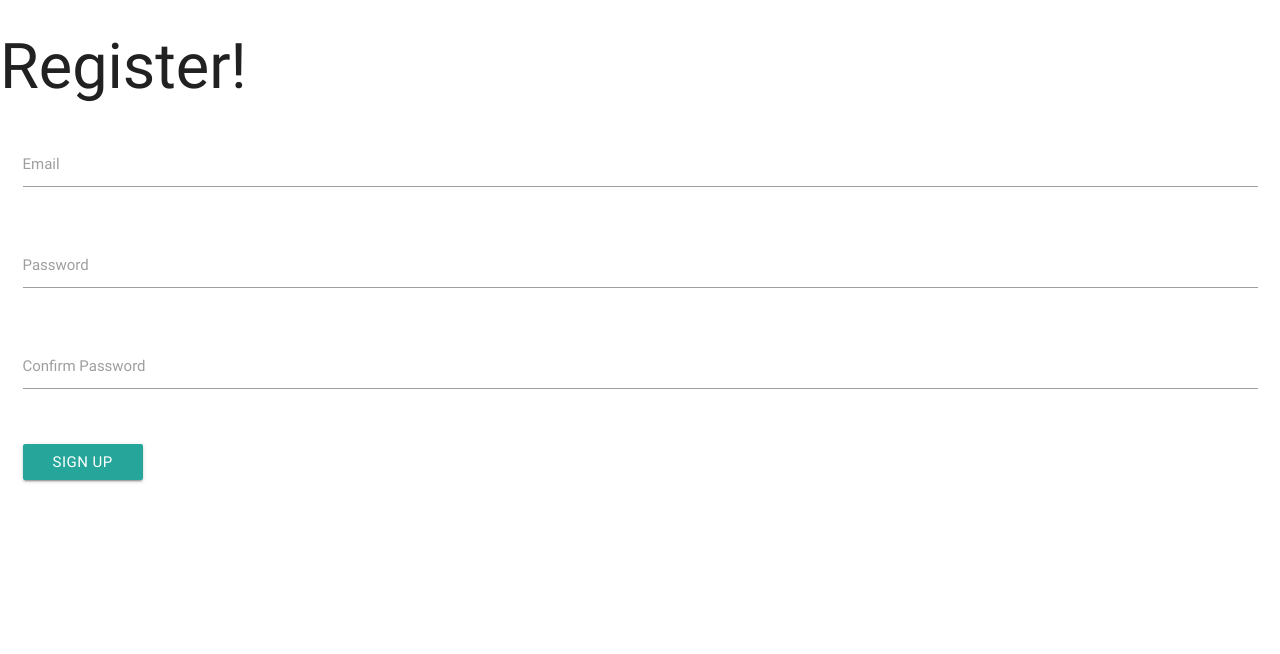
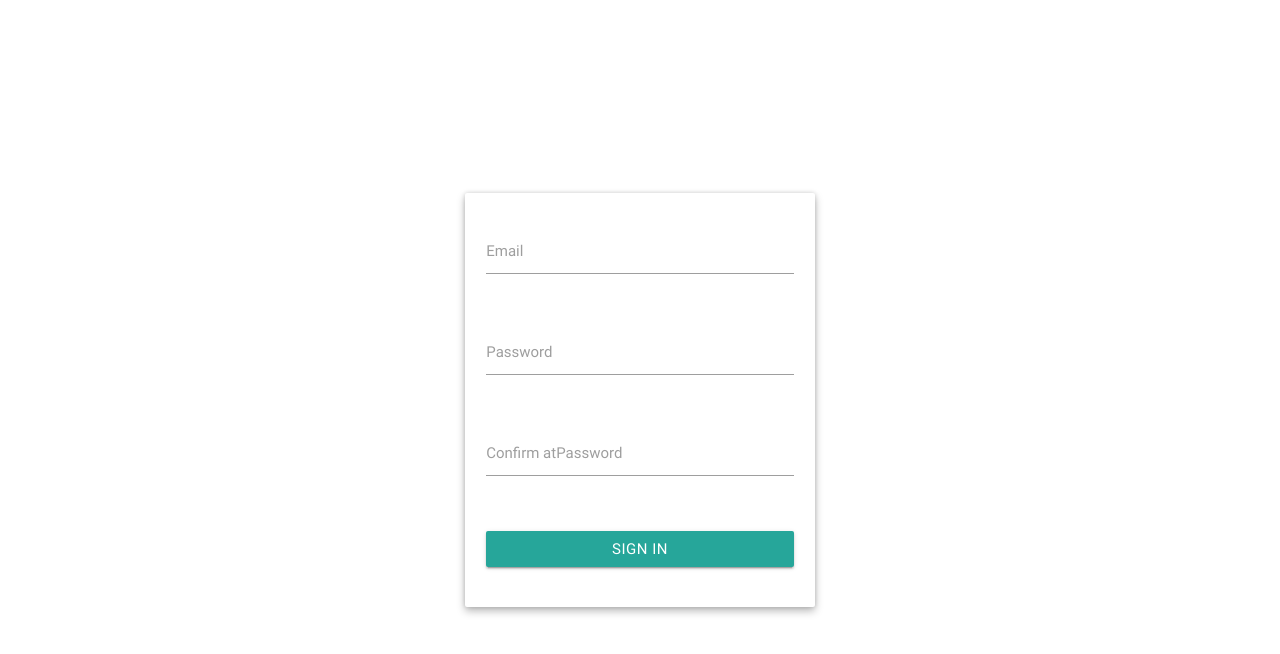
Before and after one commit to VincentCana/url-minifie, an Angular app: page /register in a window 1280 px wide. Shown: the top 654 px of the page. Built offline with nearby package versions, Linux system fonts and the light colour scheme.

Commit message:
add style register

```diff
--- a/src/app/register.component.html
+++ b/src/app/register.component.html
@@ -1,29 +1,26 @@
-<h1>
-  {{title}}
-</h1>
-<div class="row">
-  <form class="col s12">
+<div class="formContainer">
+  <form id="loginForm" class="col s12">
     <div class="row">
       <div class="input-field col s12">
         <input id="email" type="email" class="validate">
-        <label for="email">Email</label>
+        <label for="email" data-error="wrong" data-success="right">Email</label>
       </div>
     </div>
     <div class="row">
       <div class="input-field col s12">
         <input id="password" type="password" class="validate">
-        <label for="password">Password</label>
+        <label for="password" data-error="wrong" data-success="right">Password</label>
       </div>
     </div>
     <div class="row">
       <div class="input-field col s12">
         <input id="password" type="password" class="validate">
-        <label for="password">Confirm Password</label>
+        <label for="password" data-error="wrong" data-success="right">Confirm atPassword</label>
       </div>
     </div>
     <div class="row">
       <div class="input-field col s12">
-        <button class="btn waves-effect waves-light" type="submit" name="action">Sign up</button>
+        <button class="btn waves-effect waves-light" type="submit" name="action">Sign in</button>
       </div>
     </div>
   </form>
```
